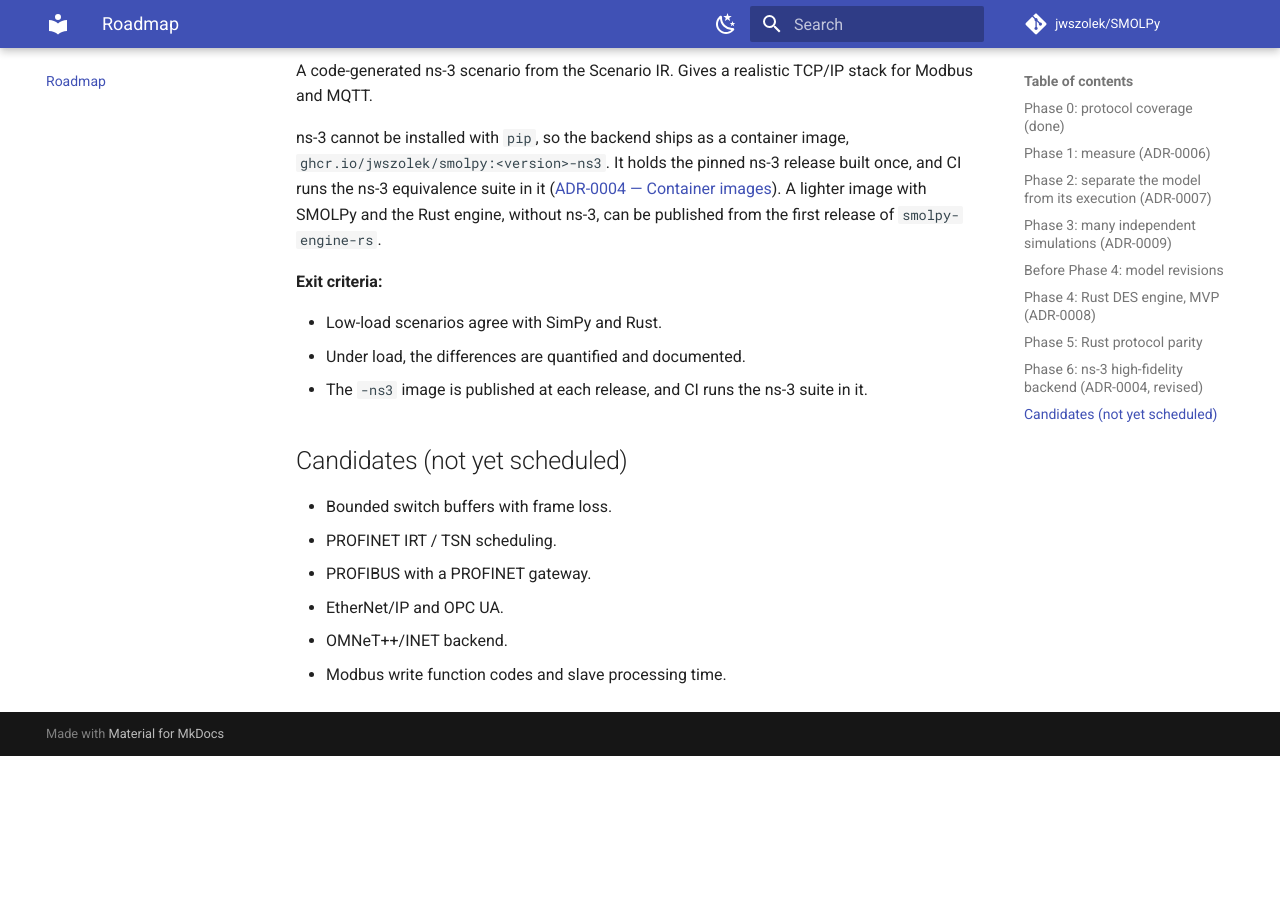
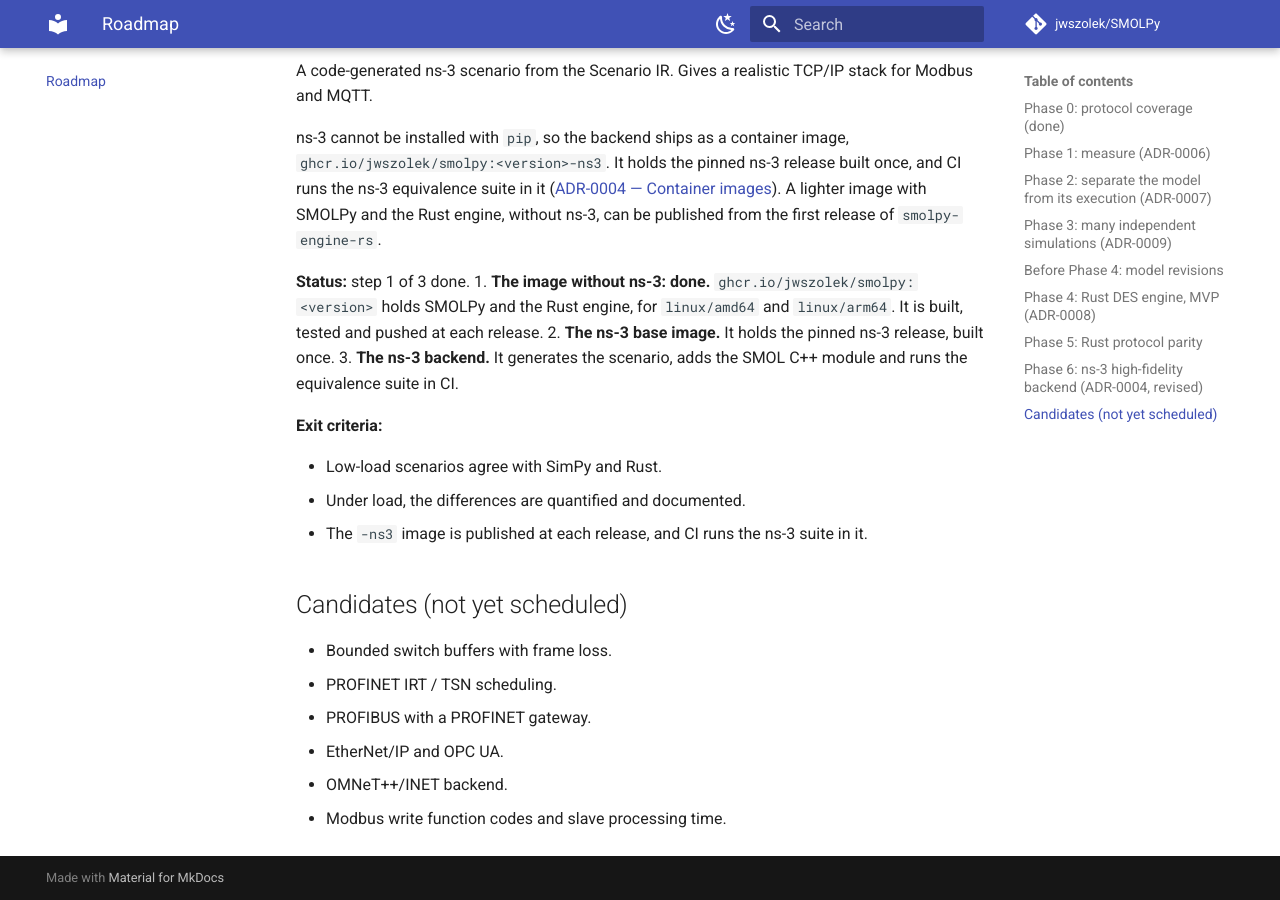
Before and after one commit to jwszolek/SMOLPy, an MkDocs documentation site: the page built from docs/roadmap.md, in a window 1280 px wide and 900 px high, scrolled down 6053 px. Built offline with MkDocs 1.6.1 and Material for MkDocs 9.7.7, drawn with Linux system fonts in a browser that asks for light colours; comment, search, counter and statistics services are not loaded; before the commit the page ends 6809 px from its top, so only the background shows below that.

Commit message:
Publish a Docker image with SMOLPy and the Rust engine

```diff
--- a/docs/roadmap.md
+++ b/docs/roadmap.md
@@ -172,6 +172,11 @@ A code-generated ns-3 scenario from the Scenario IR. Gives a realistic TCP/IP st
 
 ns-3 cannot be installed with `pip`, so the backend ships as a container image, `ghcr.io/jwszolek/smolpy:<version>-ns3`. It holds the pinned ns-3 release built once, and CI runs the ns-3 equivalence suite in it ([ADR-0004 — Container images](adr/0004-execution-backends.md#container-images)). A lighter image with SMOLPy and the Rust engine, without ns-3, can be published from the first release of `smolpy-engine-rs`.
 
+**Status:** step 1 of 3 done.
+1. **The image without ns-3: done.** `ghcr.io/jwszolek/smolpy:<version>` holds SMOLPy and the Rust engine, for `linux/amd64` and `linux/arm64`. It is built, tested and pushed at each release.
+2. **The ns-3 base image.** It holds the pinned ns-3 release, built once.
+3. **The ns-3 backend.** It generates the scenario, adds the SMOL C++ module and runs the equivalence suite in CI.
+
 **Exit criteria:**
 
 - Low-load scenarios agree with SimPy and Rust.
```
Also changed, not shown: README.md (+10 -0 lines), docs/adr/0004-execution-backends.md (+2 -0 lines), 7 other files.
